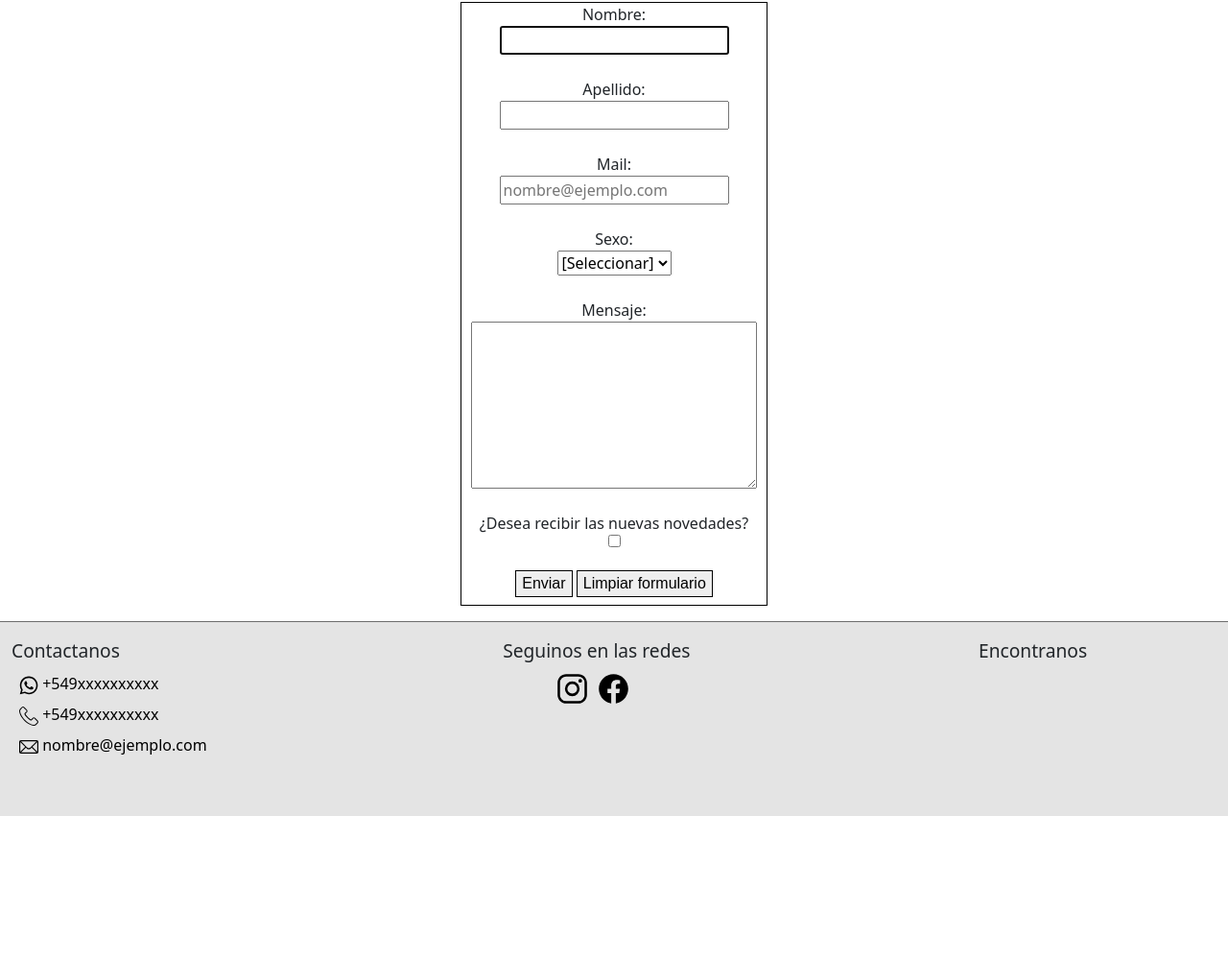
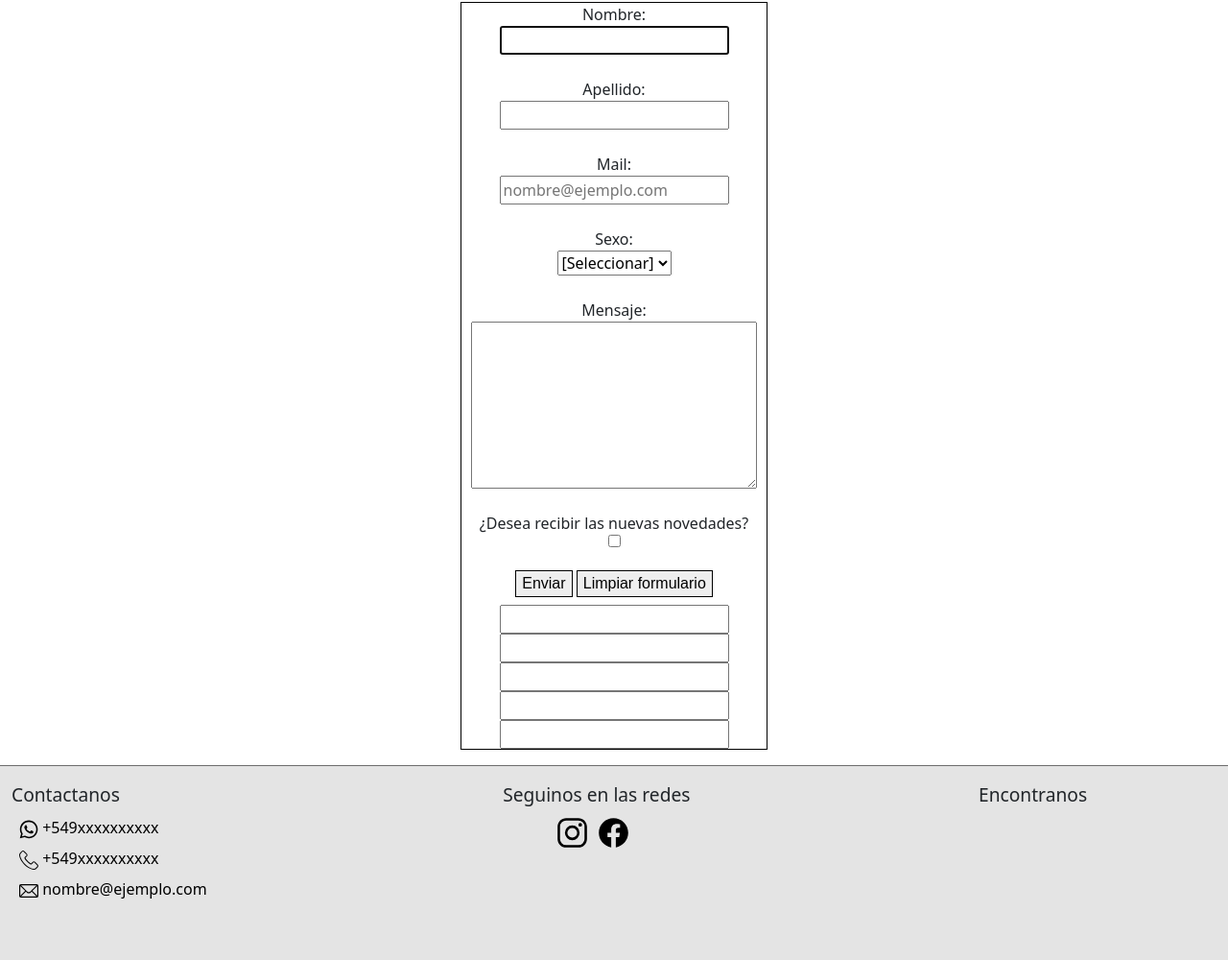
Before and after one commit to franRappazzini/PFC, a plain HTML site: page contacto.html in a window 1280 px wide. Shown: the part 545-1545 px from the top of the page at 96% size. Before the commit the page ends 1395 px from the top, so only its background shows below. Drawn offline with Linux system fonts and the light colour scheme; grey boxes are pictures that could not be loaded.

Commit message:
card form

```diff
--- a/contacto.html
+++ b/contacto.html
@@ -253,6 +253,12 @@
                     class="form__button"
                   />
                 </div>
+
+                <input type="text" autocomplete="cc-name" />
+                <input type="text" autocomplete="cc-number" />
+                <input type="number" autocomplete="cc-exp-month" />
+                <input type="number" autocomplete="cc-exp-year" />
+                <input type="text" autocomplete="cc-csc" />
               </fieldset>
             </form>
           </div>
```
